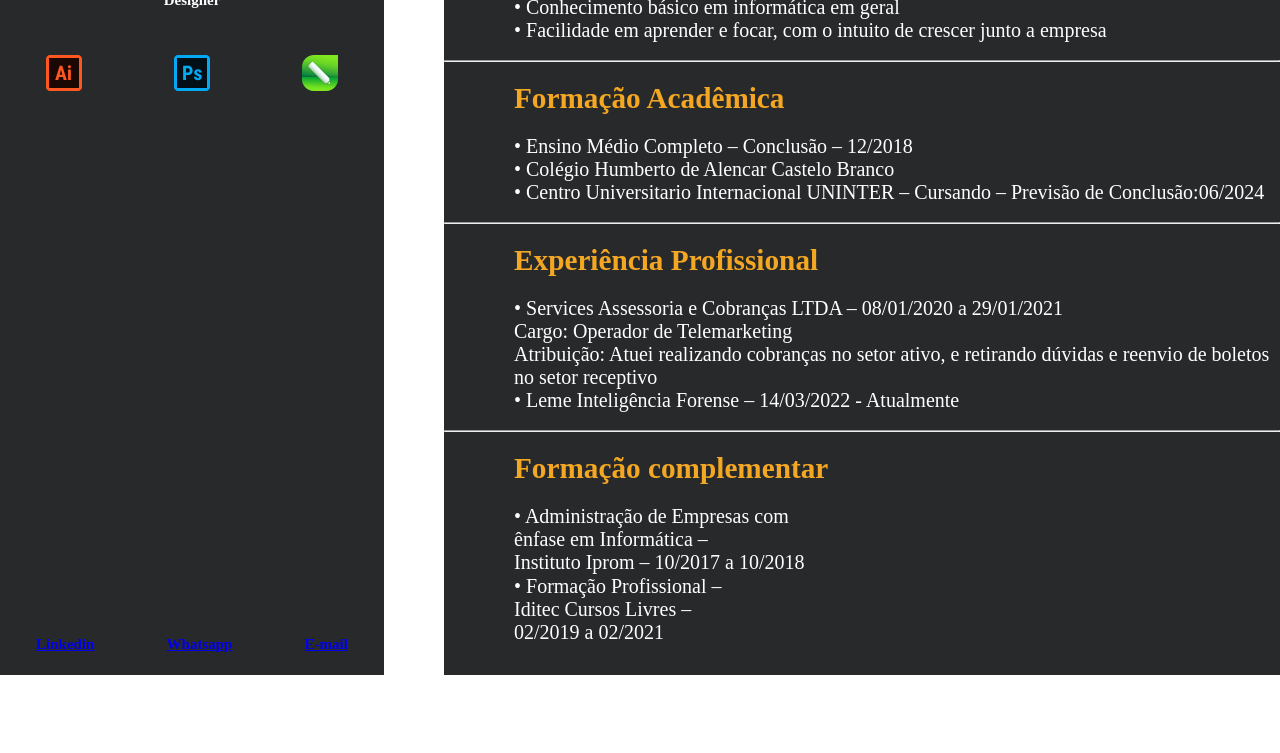
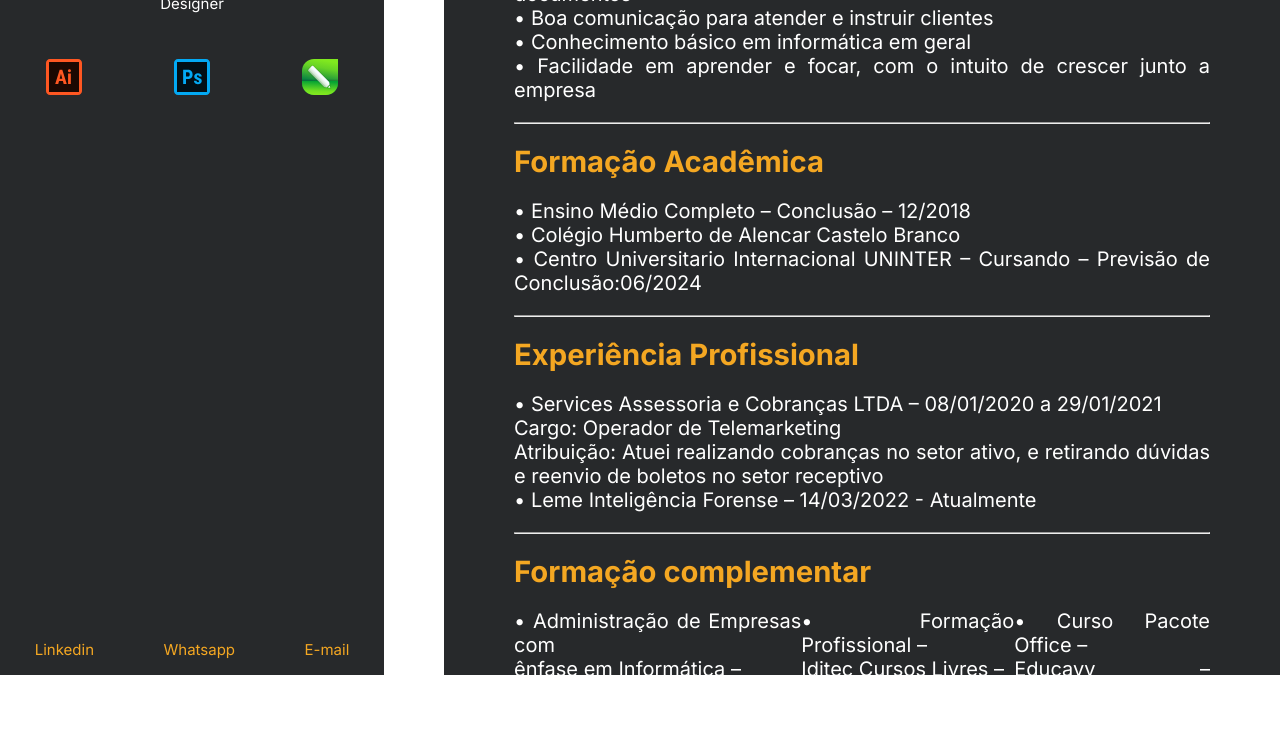
Before and after one commit to RyanSantos2022/Projeto-HTML-CSS, a plain HTML site: page index.html in a window 1280 px wide. Shown: the part 262-1015 px from the top of the page. Before the commit the page ends 937 px from the top, so only its background shows below. Drawn offline with Linux system fonts and the light colour scheme.

Commit message:
feat(PROJETO-001): Final

```diff
--- a/index.html
+++ b/index.html
@@ -7,6 +7,9 @@
     <meta name="viewport" content="width=device-width, initial-scale=1.0">
     <link rel="stylesheet" href="./styles.css">
     <title>Curriculo</title>
+    <link rel="preconnect" href="https://fonts.googleapis.com">
+    <link rel="preconnect" href="https://fonts.gstatic.com" crossorigin>
+    <link href="https://fonts.googleapis.com/css2?family=Inter:wght@400;700&display=swap" rel="stylesheet">
 </head>
 
 <body>
@@ -19,7 +22,7 @@
                     </div>
 
                     <h1 class="titulo">Ryan dos Santos Ribas</h1>
-                    <h5>Designer</h5>
+                    <h5 class="fw-400">Designer</h5>
 
                     <div class="icones">
                         <img class="svg" src="ilustrator.svg">
@@ -29,9 +32,10 @@
 
                     <footer>
                         <nav>
-                            <h5 class="links"><a href="https://www.linkedin.com/in/ryan-santos-269632183/">Linkedin</a></h5>
-                            <h5 class="links"><a href="https://wa.me/41985239998">Whatsapp</a></h5>
-                            <h5 class="links"><a href="mailto:ryansantos782@gmail.com">E-mail</a></h5>
+                            <h5 class="links"><a class="link" href="https://www.linkedin.com/in/ryan-santos-269632183/">Linkedin</a>
+                            </h5>
+                            <h5 class="links"><a class="link" href="https://wa.me/41985239998">Whatsapp</a></h5>
+                            <h5 class="links"><a class="link" href="mailto:ryansantos782@gmail.com">E-mail</a></h5>
 
                         </nav>
                     </footer>
@@ -39,16 +43,17 @@
                 </aside>
             </div>
             <div class="section">
-                <section>
+                <section class="px-70">
                     <section class="titulos">
                         <h1>Dados Pessoais</h1>
-                            <p id="conteudo">Rua Euclides Bandeira, 72 | Pinhais, Curitiba - PR 83321040 | (41) 985239998 | ryansantos782@gmail.com | 20 anos | Brasileiro | Solteiro </p>
+                        <p class="conteudo">Rua Euclides Bandeira, 72 | Pinhais, Curitiba - PR 83321040 | (41) 985239998 |
+                            ryansantos782@gmail.com | 20 anos | Brasileiro | Solteiro </p>
                     </section>
                     <br>
                     <hr>
                     <section class="titulos">
                         <h1>Qualificações</h1>
-                            <p id="conteudo">
+                        <p class="conteudo">
                             • Aptidão para atuar com atividades administrativas e gerenciamento de documentos<br>
                             • Boa comunicação para atender e instruir clientes<br>
                             • Conhecimento básico em informática em geral<br>
@@ -60,10 +65,10 @@
 
                     <section class="titulos">
                         <h1>Formação Acadêmica</h1>
-                            <p id="conteudo">
+                        <p class="conteudo">
                             • Ensino Médio Completo – Conclusão – 12/2018<br>
                             • Colégio Humberto de Alencar Castelo Branco<br>
-                                    • Centro Universitario Internacional UNINTER –  Cursando – Previsão de Conclusão:06/2024<br>
+                            • Centro Universitario Internacional UNINTER – Cursando – Previsão de Conclusão:06/2024<br>
                         </p>
                     </section>
                     <br>
@@ -71,10 +76,11 @@
 
                     <section class="titulos">
                         <h1>Experiência Profissional</h1>
-                            <p id="conteudo">
+                        <p class="conteudo">
                             • Services Assessoria e Cobranças LTDA – 08/01/2020 a 29/01/2021<br>
                             Cargo: Operador de Telemarketing<br>
-                                Atribuição: Atuei realizando cobranças no setor ativo, e retirando dúvidas e reenvio de boletos no setor receptivo<br>
+                            Atribuição: Atuei realizando cobranças no setor ativo, e retirando dúvidas e reenvio de
+                            boletos no setor receptivo<br>
                             • Leme Inteligência Forense – 14/03/2022 - Atualmente<br>
                         </p>
                     </section>
@@ -82,17 +88,27 @@
                     <hr>
 
                     <section class="titulos">
-                        <div class="coluna">
                         <h1>Formação complementar</h1>
-                            <p id="conteudo">
-                                • Administração de Empresas com<br> ênfase em Informática – <br>Instituto Iprom – 10/2017 a 10/2018
+
+                        <div class="d-flex justify-content-between">
+                            <div id="coluna">
+                                <p class="conteudo">
+                                    • Administração de Empresas com<br> ênfase em Informática – <br>Instituto Iprom –
+                                    10/2017 a 10/2018
                                 </p>
                             </div>
 
-                        <div class="coluna2">
-                            <p id="conteudo2">
+                            <div id="coluna2">
+                                <p class="conteudo">
                                     • Formação Profissional – <br>Iditec Cursos Livres – <br>02/2019 a 02/2021
                                 </p>
+                            </div>
+
+                            <div id="coluna3">
+                                <p class="conteudo">
+                                    • Curso Pacote Office – <br>Educavy – 29/10/2021 – <br>9Horas e 50 minutos
+                                </p>
+                            </div>
                         </div>
                     </section>
                 </section>
--- a/styles.css
+++ b/styles.css
@@ -4,6 +4,10 @@
     box-sizing: border-box;
 }
 
+body{
+    font-family: 'Inter', sans-serif;
+
+}
 .container{
     max-width: 1800px;
     margin-left: auto;
@@ -12,9 +16,18 @@
 
 /* Mini framework by Ryan */
 .d-flex {display: flex;}
+.justify-content-between{justify-content: space-between;}
 
 .cg-40{
     column-gap: 60px;
+}
+
+.px-70{
+    padding: 0 70px;
+}
+
+.fw-400{
+    font-weight: 400;
 }
 
 .aside{
@@ -28,7 +41,6 @@
     text-align: center;
     margin-top: 20px;
     font-size: 30px;
-    font-family: 'Times New Roman', Times, serif;
 }
 .aside-avatar{
     height: 150px;
@@ -52,12 +64,18 @@ footer nav{
 }
 
 .links{
-    color: #F4A722;
+
     margin: auto;
     margin-top: 100%;
 
 
 
+}
+
+.link {
+    color: #F4A722;
+    text-decoration: none;
+    font-weight: 400;
 }
 
 .section{
@@ -71,7 +89,6 @@ h5{
     color: white;
     text-align: center;
     margin-top: 10px;
-    font-family: 'Times New Roman', Times, serif;
     font-size: 15px;
 }
 
@@ -94,35 +111,15 @@ margin: 40px;
 
 
 
-#conteudo{
+.conteudo{
     color: white;
     margin-top: 20px;
-    font-family: 'Times New Roman', Times, serif;
     font-size: 20px;
+    text-align: justify;
+    font-weight: 400;
 }
 
 .titulos{
-    margin-left: 70px;
     margin-top: 20px;
     font-size: 25px;
-    font-family: 'Times New Roman', Times, serif;
 }
-
-.coluna{
-    display: inline-block;
-}
-
-#coluna2{
-color: white;
-font-family: 'Times New Roman', Times, serif;
-font-size: 20px;
-
-
-
-}
-
-#conteudo2{
-    color: white;
-    font-family: 'Times New Roman', Times, serif;
-    font-size: 20px;
-}
```
Lines whose indentation alone changed are shown as unchanged.
